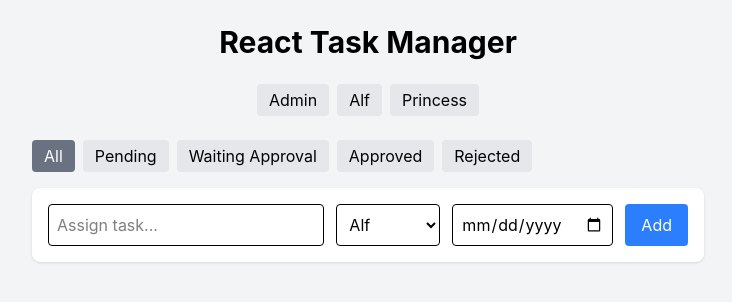
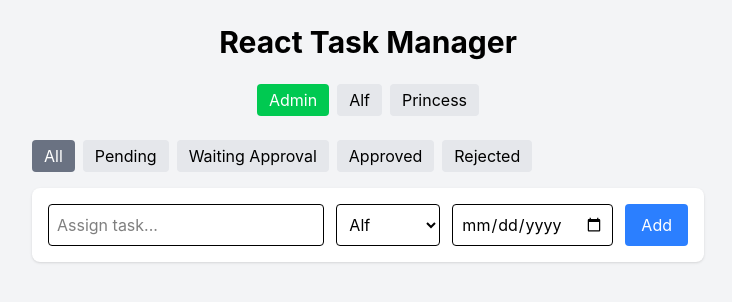
Before and after one commit to alf-lenon/task-app-react, a React (Vite) app in the folder react-task-app/: page / in a window 1280 px wide. Shown: the top 302 px of the page, without its empty margins (272-1004 px from the left). Built offline with nearby package versions, Linux system fonts and the light colour scheme.

Commit message:
Highlight active dashboard button for admin and users

```diff
--- a/react-task-app/src/App.jsx
+++ b/react-task-app/src/App.jsx
@@ -98,26 +98,27 @@ function App() {
 				{/* Dashboard Switch */}
 				<div className='flex gap-2 mb-6 justify-center'>
 					<button
-						className='bg-gray-200 px-3 py-1 rounded cursor-pointer'
+						className={`bg-gray-200 px-3 py-1 rounded cursor-pointer ${currentUser === 'admin' ? 'bg-green-500 text-white' : 'bg-gray-200'}`}
 						onClick={() => setCurrentUser('admin')}
 					>
 						Admin
 					</button>
 
 					<button
-						className='bg-gray-200 px-3 py-1 rounded cursor-pointer'
+						className={`bg-gray-200 px-3 py-1 rounded cursor-pointer ${currentUser === 'Alf' ? 'bg-green-500 text-white' : 'bg-gray-200'}`}
 						onClick={() => setCurrentUser('Alf')}
 					>
 						Alf
 					</button>
 
 					<button
-						className='bg-gray-200 px-3 py-1 rounded cursor-pointer'
+						className={`bg-gray-200 px-3 py-1 rounded cursor-pointer ${currentUser === 'Princess' ? 'bg-green-500 text-white' : 'bg-gray-200'}`}
 						onClick={() => setCurrentUser('Princess')}
 					>
 						Princess
 					</button>
 				</div>
+
 				<TaskFilters filter={filter} setFilter={setFilter} />
 				{currentUser === 'admin' && (
 					<CreateTask taskList={taskList} setTaskList={setTaskList} />
```
